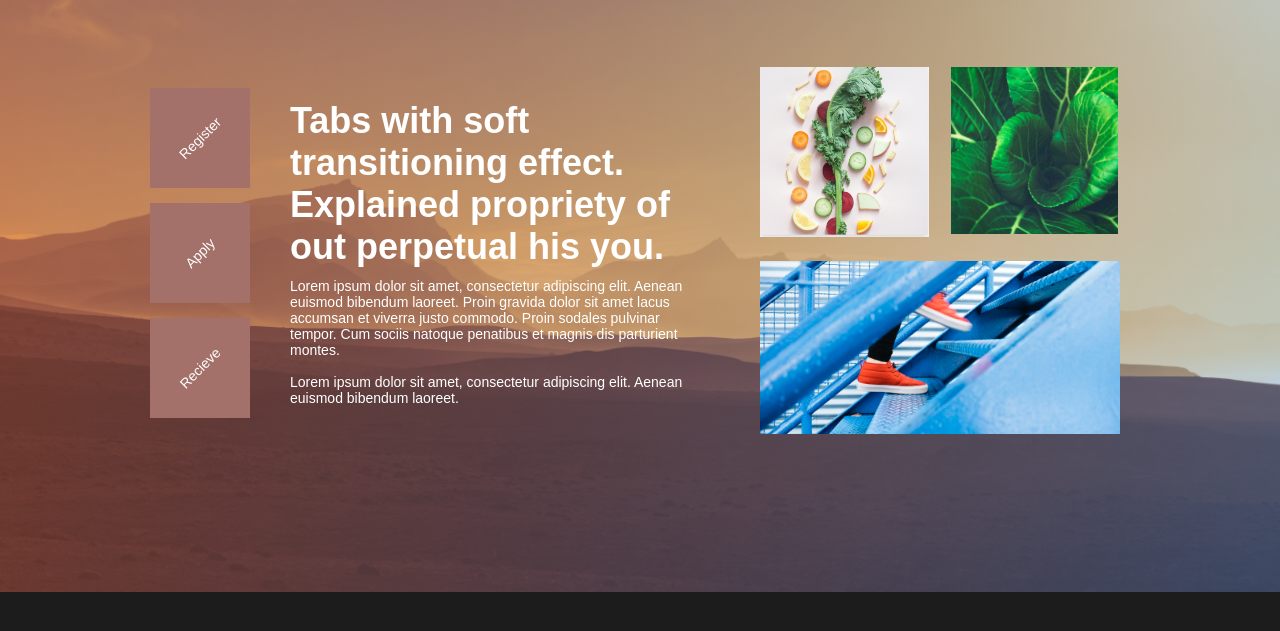
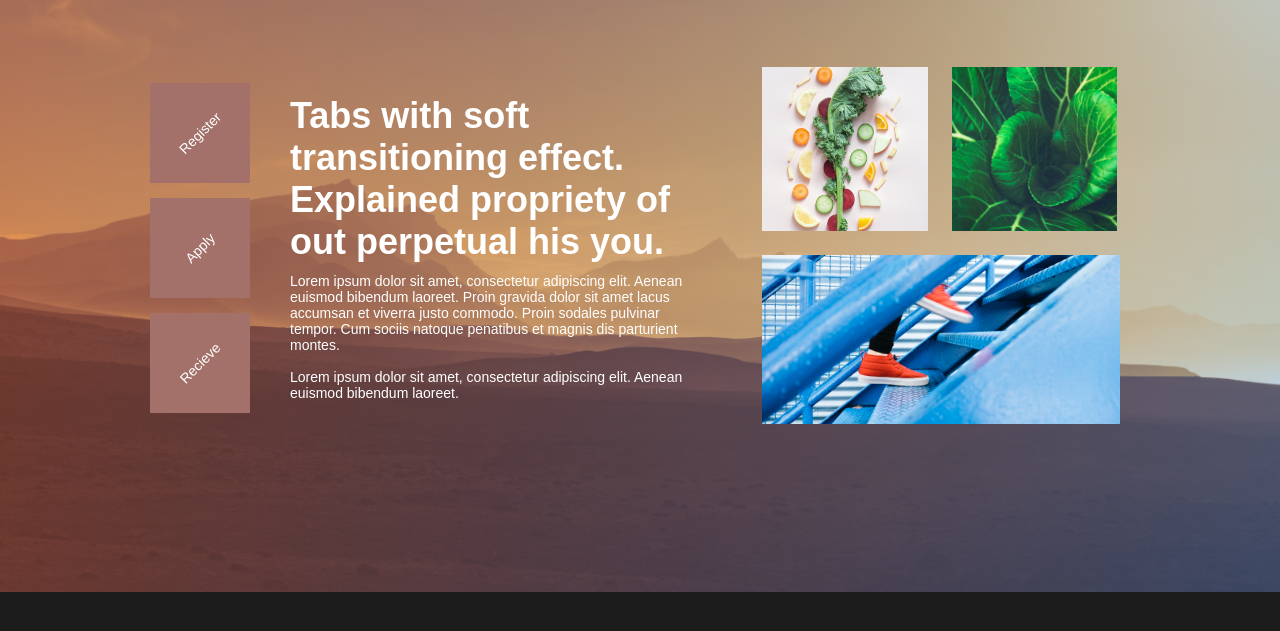
Before and after one commit to ukesylyte/Baigiamasis_UK, a website: page index.html in a window 1280 px wide. Shown: the part 747-1378 px from the top of the page. Drawn offline with nearby package versions, Linux system fonts and the light colour scheme.

Commit message:
img updates

```diff
--- a/index.html
+++ b/index.html
@@ -92,13 +92,13 @@
         </div>
 <div class="images">
   <div class="single-img">
-    <img src="app/images/photo-1543364195-bfe6e4932397.png" alt="food">
+    <img src="app/images/photo-1543364195-bfe6e4932397_2.png" alt="food">
   </div>
   <div class="single-img">
-    <img src="app/images/photo-1493409137604-0901c55e4456.png" alt="leaf">
+    <img src="app/images/photo-1493409137604-0901c55e4456_2.png" alt="leaf">
   </div>
   <div class="single-img">
-    <img src="app/images/photo-1448387473223-5c37445527e7.png" alt="run">
+    <img src="app/images/photo-1448387473223-5c37445527e7_2.png" alt="run">
   </div>
 </div>
 </div>
```
Also changed, not shown: app/images/photo-1448387473223-5c37445527e7_2.png (added), app/images/photo-1493409137604-0901c55e4456_2.png (added), app/images/photo-1543364195-bfe6e4932397_2.png (added).
